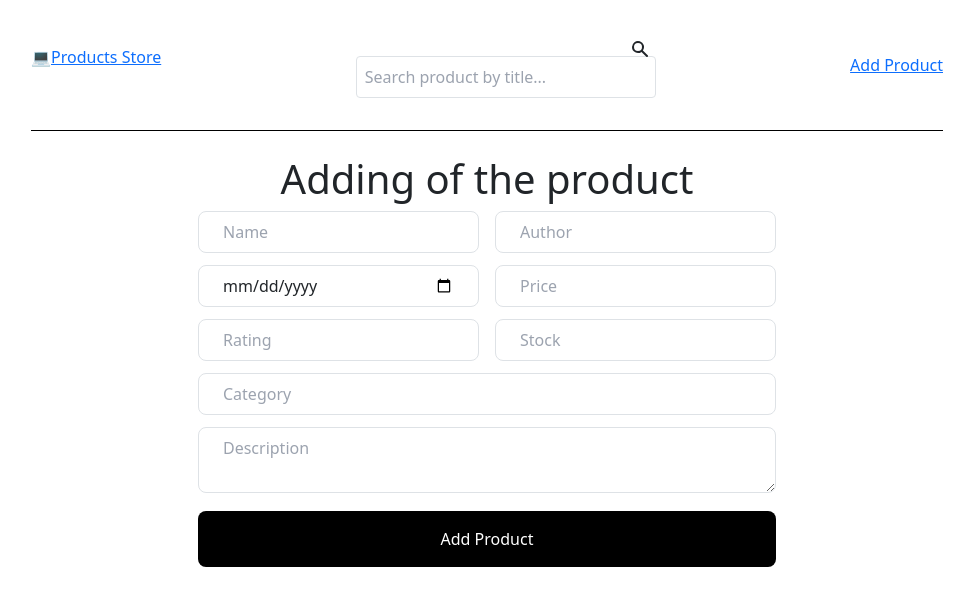
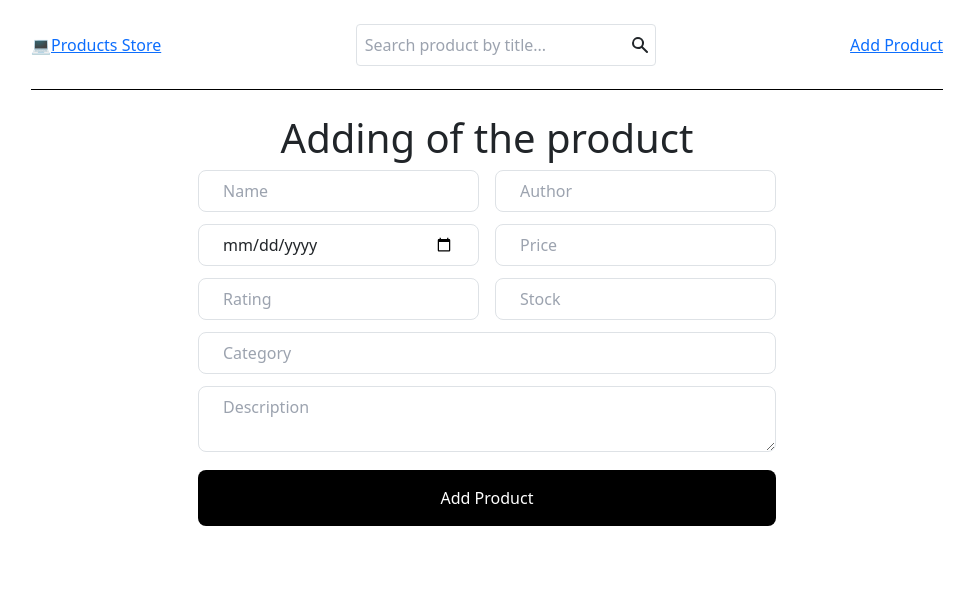
Before and after one commit to Aivazov/react-product-test-spa-sf, a React (Create React App) app: page /add-product in a window 1280 px wide. Shown: the top 606 px of the page, without its empty margins (153-1127 px from the left). Built offline with nearby package versions, Linux system fonts and the light colour scheme.

Commit message:
pagination

```diff
--- a/src/components/HeaderLayout.jsx
+++ b/src/components/HeaderLayout.jsx
@@ -7,8 +7,8 @@ import Searchbox from './Searchbox';
 export default function HeaderLayout({ searchValue, setSearchValue }) {
   return (
     <div className="max-w-[960px] mx-auto my-0 px-4 py-0">
-      <header className="flex items-center justify-between gap-3 py-2 mb-4 border-b border-black">
-        <p>
+      <header className="flex items-center h-[90px] justify-between py-2 mb-4 border-b border-black">
+        <p className="m-0">
           <span role="img" aria-label="computer icon">
             💻
           </span>
@@ -16,12 +16,7 @@ export default function HeaderLayout({ searchValue, setSearchValue }) {
             Products Store
           </Link>
         </p>
-        <nav className="flex flex-row justify-center items-center">
-          <Searchbox
-            searchValue={searchValue}
-            setSearchValue={setSearchValue}
-          />
-        </nav>
+        <Searchbox searchValue={searchValue} setSearchValue={setSearchValue} />
         <Link to="/add-product" className="">
           Add Product
         </Link>
--- a/src/components/Searchbox.jsx
+++ b/src/components/Searchbox.jsx
@@ -3,13 +3,13 @@ import { HiSearch } from 'react-icons/hi';
 
 export default function Searchbox({ searchValue, setSearchValue }) {
   return (
-    <div className="flex justify-center items-center relative mb-4 uppercase mx-6">
-      <HiSearch className="w-5 h-5 absolute right-[6px] top-[31px]" />
+    <div className="flex justify-center items-center relative uppercase mx-6">
+      <HiSearch className="w-5 h-5 absolute right-[6px] top-[11px]" />
       <input
         value={searchValue}
         type="text"
         onChange={(e) => setSearchValue(e.target.value)}
-        className="min-w-[300px] px-2 py-2 mt-5 rounded-[4px] border border-black outline-none"
+        className="min-w-[300px] px-2 py-2 rounded-[4px] border border-black outline-none"
         placeholder="Search product by title..."
       />
     </div>
--- a/src/pages/Products.jsx
+++ b/src/pages/Products.jsx
@@ -14,11 +14,12 @@ export default function Products({ searchValue, setSearchValue }) {
   const [total, setTotal] = useState({});
   const [products, setProducts] = useState([]);
   const [sorted, setSorted] = useState([]);
-  const [totalPages, setTotalPages] = useState(0);
+  const [totalPages, setTotalPages] = useState(0); //100
   const [productsPerTime, setProductsPerTime] = useState(10);
   const [skip, setSkip] = useState(0);
   const [isLoading, setIsLoading] = useState(false);
   const [toggle, setToggle] = useState(false);
+  const [activePage, setActivePage] = useState(0);
 
   const productsComponent = products
     .filter((item) => {
@@ -28,13 +29,14 @@ export default function Products({ searchValue, setSearchValue }) {
       return false;
     })
     .map((product) => <ProductsElement key={product.id} data={product} />);
-  const skeletons = [...new Array(10)].map(() => <ProductsSkeleton />);
 
-  const fetchProducts = () => {
+  const skeletons = [...new Array(10)].map((_, idx) => (
+    <ProductsSkeleton key={idx} />
+  ));
+
+  const fetchProducts = async () => {
     setIsLoading(true);
-    return axios
-      .get(`${URL}?limit=${productsPerTime}&skip=${skip}`)
-      .then((res) => {
+    const res = await axios.get(`${URL}?limit=${productsPerTime}&skip=${skip}`);
     // console.log('res.data.products', res.data.products);
     setTotal(res.data.total);
     console.log('total products', res.data.total);
@@ -43,7 +45,6 @@ export default function Products({ searchValue, setSearchValue }) {
     setIsLoading(false);
     console.log('totalPages', totalPages);
     return res;
-      });
   };
 
   // const removeItem = () => {};
@@ -51,6 +52,10 @@ export default function Products({ searchValue, setSearchValue }) {
   useEffect(() => {
     fetchProducts();
   }, [totalPages]);
+
+  useEffect(() => {
+    onPageNav();
+  }, [activePage]);
 
   const sortById = () => {
     setToggle(!toggle);
@@ -157,6 +162,24 @@ export default function Products({ searchValue, setSearchValue }) {
     }
   };
 
+  const onPageNav = async (index) => {
+    console.log(index);
+    setActivePage(index);
+
+    setIsLoading(true);
+    const res = await axios.get(
+      `${URL}?limit=${productsPerTime}&skip=${productsPerTime * activePage}`
+    );
+    // console.log('res.data.products', res.data.products);
+    setTotal(res.data.total);
+    console.log('total products', res.data.total);
+    setProducts(res.data.products);
+    setTotalPages(total / productsPerTime);
+    setIsLoading(false);
+    console.log('totalPages', totalPages);
+    return res;
+  };
+
   // const items = [1, 2, 3, 4, 5, 6, 7, 8, 9, 10, 11, 12, 13, 14];
   // const [itemOffset, setItemOffset] = useState(0);
 
@@ -241,7 +264,13 @@ export default function Products({ searchValue, setSearchValue }) {
                   <Pagination>
                     <Pagination.Prev />
                     {[...new Array(totalPages)].map((_, index) => (
-                      <Pagination.Item>{index + 1}</Pagination.Item>
+                      <Pagination.Item
+                        key={index}
+                        active={index === activePage}
+                        onClick={() => onPageNav(index)}
+                      >
+                        {index + 1}
+                      </Pagination.Item>
                     ))}
 
                     {/* {Array.from({ length: 10 }).map((_, index) => (
```
Lines whose indentation alone changed are shown as unchanged.
